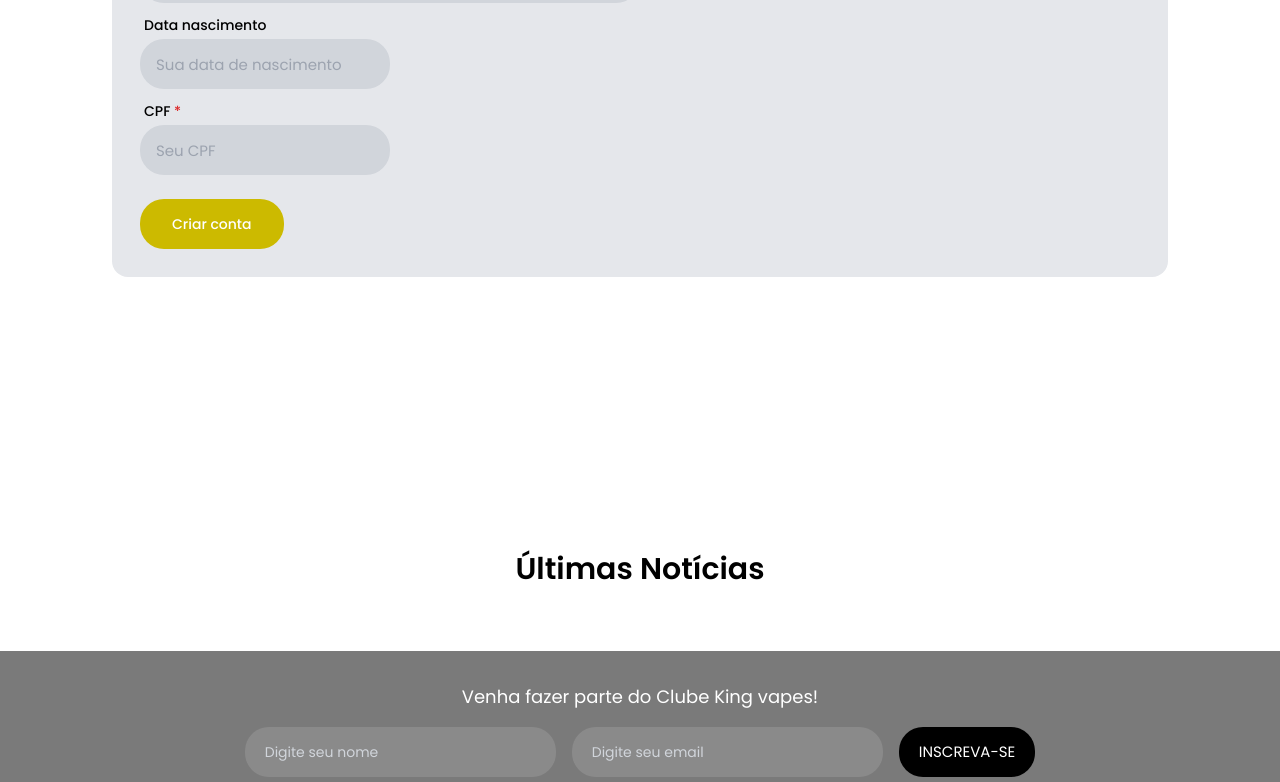
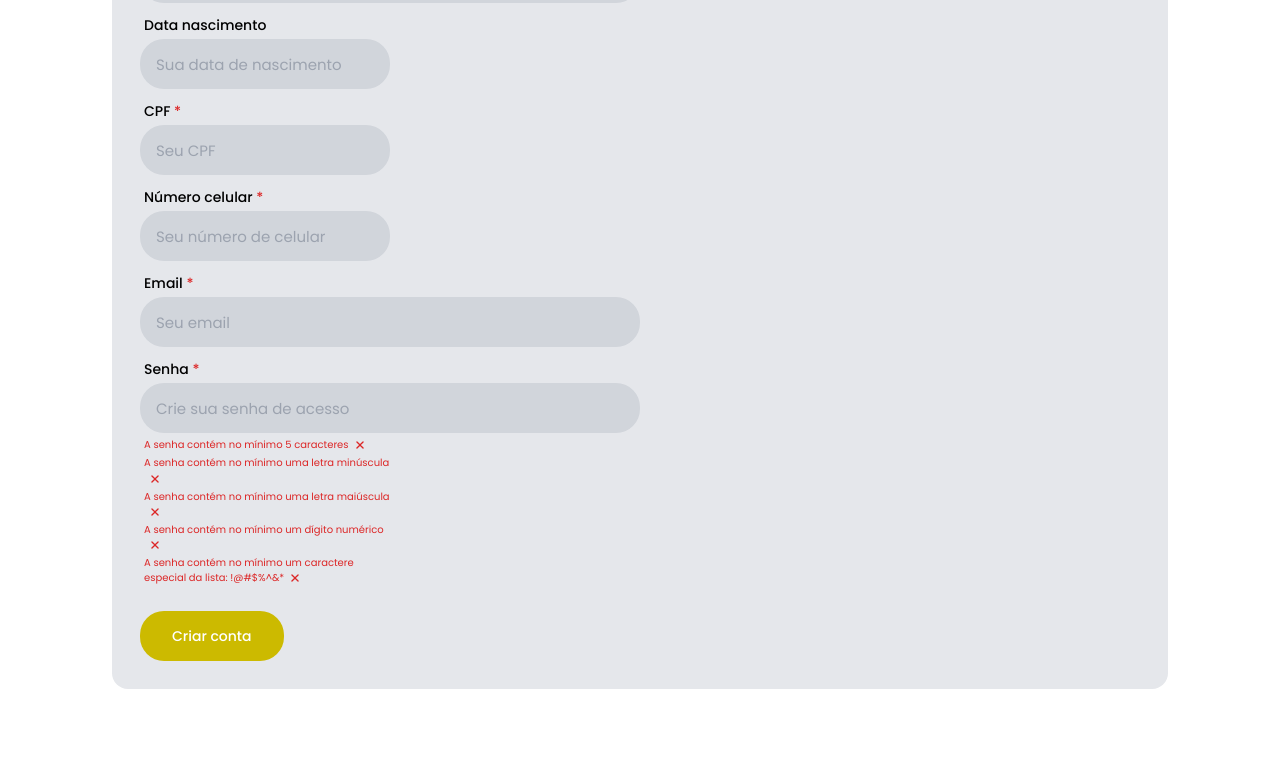
Before and after one commit to eduardop1p/store-vape, a Next.js app: page /create-account in a window 1280 px wide. Shown: the part 513-1295 px from the top of the page. Built offline with nearby package versions, Linux system fonts and the light colour scheme; no server answers.

Commit message:
correções de bugs e melhorias

```diff
--- a/src/components/create-account/input/index.tsx
+++ b/src/components/create-account/input/index.tsx
@@ -1,8 +1,14 @@
 'use client';
 
-import { type UseFormRegister, type FieldErrors } from 'react-hook-form';
+import {
+  type UseFormRegister,
+  type FieldErrors,
+  type UseFormWatch,
+} from 'react-hook-form';
 import { BodyTypePf } from '../pf';
-import { FormEvent } from 'react';
+import { FormEvent, useEffect, useRef } from 'react';
+import { FaCheck } from 'react-icons/fa6';
+import { IoClose } from 'react-icons/io5';
 
 interface Props {
   title: string;
@@ -12,6 +18,8 @@ interface Props {
   registerName: keyof BodyTypePf;
   optional?: boolean;
   placeholder: string;
+  type?: string;
+  watch?: UseFormWatch<BodyTypePf>;
 }
 
 export default function Input({
@@ -22,7 +30,24 @@ export default function Input({
   errors,
   optional,
   placeholder,
+  type = 'text',
+  watch,
 }: Props) {
+  let isRemoveKey = useRef(false);
+
+  useEffect(() => {
+    const onKeydown = (event: KeyboardEvent) => {
+      if (event.key === 'Backspace' || event.key === 'Delete') {
+        isRemoveKey.current = true;
+      } else {
+        isRemoveKey.current = false;
+      }
+    };
+    window.addEventListener('keydown', event => onKeydown(event));
+
+    return () => window.removeEventListener('keydown', onKeydown);
+  }, []);
+
   const handleInputYourDate = (event: FormEvent<HTMLInputElement>) => {
     const input = event.currentTarget;
     let value = input.value;
@@ -71,6 +96,36 @@ export default function Input({
     input.value = value;
   };
 
+  const handleInputNumber = (event: FormEvent<HTMLInputElement>) => {
+    const input = event.currentTarget;
+    let value = input.value;
+
+    if (isRemoveKey.current) {
+      input.value = value;
+      return;
+    }
+
+    value = value.replace(/[^\d]/g, '');
+
+    if (value.length) value = value.replace(/^(\d{1})/, '($1');
+    if (value.length > 2)
+      value = value.replace(/\D/g, '').replace(/^(\d{1})(\d{1})/, '($1$2) ');
+    if (value.length > 10)
+      value = value
+        .replace(/\D/g, '')
+        .replace(/^(\d{1})(\d{1})(\d{5})/, '($1$2) $3-');
+
+    // value = value.replace(/^(\d{2})(\d)/, '($1) $2');
+    // value = value.replace(/(\(\d{2}\) \d{5})(\d)/, '$1-$2');
+
+    if (value.length > 15) {
+      input.value = value.slice(0, 15);
+      return;
+    }
+
+    input.value = value;
+  };
+
   return (
     <div className="flex- gap-[2px] flex-col items-start w-full">
       <div className="flex flex-col gap-1 items-start w-full">
@@ -80,11 +135,14 @@ export default function Input({
             <small className="text-sm font-medium text-red-600">*</small>
           )}
         </label>
-        {registerName !== 'yourDate' && registerName !== 'cpf' && (
+        {registerName !== 'yourDate' &&
+          registerName !== 'cpf' &&
+          registerName !== 'number' &&
+          registerName !== 'password' && (
             <input
               className="w-full h-[50px] rounded-3xl px-4 text-[15px] font-normal text-secudary bg-gray-300 focus:shadow-sm focus:bg-primary transition-colors duration-200"
               id={id}
-            type="text"
+              type={type}
               placeholder={placeholder}
               {...register(registerName)}
             />
@@ -93,7 +151,7 @@ export default function Input({
           <input
             className="w-1/2 h-[50px] rounded-3xl px-4 text-[15px] font-normal text-secudary bg-gray-300 focus:shadow-sm focus:bg-primary transition-colors duration-200"
             id={id}
-            type="text"
+            type={type}
             placeholder={placeholder}
             {...register(registerName, {
               setValueAs(value) {
@@ -108,10 +166,29 @@ export default function Input({
           <input
             className="w-1/2 h-[50px] rounded-3xl px-4 text-[15px] font-normal text-secudary bg-gray-300 focus:shadow-sm focus:bg-primary transition-colors duration-200"
             id={id}
-            type="text"
+            type={type}
             placeholder={placeholder}
             {...register(registerName)}
             onInput={handleInputCpf}
+          />
+        )}
+        {registerName === 'number' && (
+          <input
+            className="w-1/2 h-[50px] rounded-3xl px-4 text-[15px] font-normal text-secudary bg-gray-300 focus:shadow-sm focus:bg-primary transition-colors duration-200"
+            id={id}
+            type={type}
+            placeholder={placeholder}
+            {...register(registerName)}
+            onInput={handleInputNumber}
+          />
+        )}
+        {registerName === 'password' && (
+          <input
+            className="w-full h-[50px] rounded-3xl px-4 text-[15px] font-normal text-secudary bg-gray-300 focus:shadow-sm focus:bg-primary transition-colors duration-200"
+            id={id}
+            type={type}
+            placeholder={placeholder}
+            {...register(registerName)}
           />
         )}
       </div>
@@ -120,6 +197,72 @@ export default function Input({
           {errors[registerName]?.message}
         </span>
       )}
+      {registerName === 'password' && watch && (
+        <div className="mt-1 flex flex-col gap-[1px] w-1/2 ml-1">
+          <PasswordValidationRequired
+            text="A senha contém no mínimo 5 caracteres"
+            validate={regexTestMinLenth(watch('password'))}
+          />
+          <PasswordValidationRequired
+            text="A senha contém no mínimo uma letra minúscula"
+            validate={regexTestContainLowerCase(watch('password'))}
+          />
+          <PasswordValidationRequired
+            text="A senha contém no mínimo uma letra maiúscula"
+            validate={regexTestContainUpperCase(watch('password'))}
+          />
+          <PasswordValidationRequired
+            text="A senha contém no mínimo um dígito numérico"
+            validate={regexTestContainNumber(watch('password'))}
+          />
+          <PasswordValidationRequired
+            text="A senha contém no mínimo um caractere especial da lista: !@#$%^&*"
+            validate={regexTestContainCaractere(watch('password'))}
+          />
+        </div>
+      )}
     </div>
   );
 }
+
+const PasswordValidationRequired = ({
+  text,
+  validate,
+}: {
+  text: string;
+  validate: boolean;
+}) => {
+  return (
+    <div
+      className={` text-[10px] ${validate ? 'text-green-600' : 'text-red-600'} font-normal mb-[2px]`}
+    >
+      {text}
+      {validate ? (
+        <FaCheck
+          className="inline-block fill-green-600 flex-none ml-1"
+          size={14}
+        />
+      ) : (
+        <IoClose
+          className="inline-block fill-red-600 flex-none ml-1"
+          size={14}
+        />
+      )}
+    </div>
+  );
+};
+
+const regexTestMinLenth = (val: string) =>
+  val ? /^(?=.{5,})/.test(val) : false;
+
+const regexTestContainLowerCase = (val: string) =>
+  val ? /^(?=.*[a-z])/.test(val) : false;
+
+const regexTestContainUpperCase = (val: string) =>
+  val ? /^(?=.*[A-Z])/.test(val) : false;
+
+const regexTestContainNumber = (val: string) =>
+  val ? /^(?=.*[0-9])/.test(val) : false;
+
+const regexTestContainCaractere = (val: string) =>
+  val ? /^(?=.*[!@#$%^&*])/.test(val) : false;
--- a/src/components/create-account/pf/index.tsx
+++ b/src/components/create-account/pf/index.tsx
@@ -4,6 +4,7 @@ import z from 'zod';
 import { useForm, SubmitHandler } from 'react-hook-form';
 import { zodResolver } from '@hookform/resolvers/zod';
 import Input from '../input';
+import validadeCpf from '@/services/validateCpf';
 
 const zodSchema = z.object({
   fullName: z.string().trim().min(1, 'Campo obrigatório'),
@@ -12,14 +13,32 @@ const zodSchema = z.object({
     .trim()
     .refine(
       val => /^(\d{2})\/(\d{2})\/(\d{4})$/.test(val),
-      'Data de nascimento inválida' // /^(\d{3})\/(\d{3})\/(\d{3})\/(\d{2})$/
+      'Data de nascimento inválida'
     )
     .optional(),
-  cpf: z.string().trim().min(1, 'Campo obrigatório'),
-  number1: z.string().trim(),
-  number2: z.string().trim().min(1, 'Campo obrigatório'),
+  cpf: z
+    .string()
+    .trim()
+    .min(1, 'Campo obrigatório')
+    .refine(val => validadeCpf(val), 'CPF inválido'),
+  number: z
+    .string()
+    .trim()
+    .min(1, 'Campo obrigatório')
+    .refine(
+      val => /^\(?([0-9]{2})\)?[-. ]?([0-9]{4,5})[-. ]?([0-9]{4})$/.test(val),
+      'Número de celular inválido'
+    ),
   email: z.string().trim().min(1, 'Campo obrigatório').email('Email inválido'),
-  password: z.string().trim().min(1, 'Campo obrigatório'),
+  password: z
+    .string()
+    .trim()
+    .min(1, 'Campo obrigatório')
+    .refine(
+      val =>
+        /^(?=.*[a-z])(?=.*[A-Z])(?=.*[0-9])(?=.*[!@#$%^&*])(?=.{5,})/.test(val),
+      'Senha fraca, confira os requisitos abaixo'
+    ),
 });
 
 export type BodyTypePf = z.infer<typeof zodSchema>;
@@ -29,6 +48,7 @@ export default function FormPf() {
     register,
     handleSubmit,
     formState: { errors },
+    watch,
   } = useForm<BodyTypePf>({
     resolver: zodResolver(zodSchema),
   });
@@ -72,6 +92,32 @@ export default function FormPf() {
             registerName="cpf"
             errors={errors}
           />
+          <Input
+            id="number"
+            title="Número celular"
+            placeholder="Seu número de celular"
+            register={register}
+            registerName="number"
+            errors={errors}
+          />
+          <Input
+            id="email"
+            title="Email"
+            placeholder="Seu email"
+            register={register}
+            registerName="email"
+            errors={errors}
+          />
+          <Input
+            id="password"
+            title="Senha"
+            placeholder="Crie sua senha de acesso"
+            register={register}
+            registerName="password"
+            errors={errors}
+            type="password"
+            watch={watch}
+          />
         </div>
       </div>
 
--- /dev/null
+++ b/src/services/validateCpf.ts
@@ -0,0 +1,40 @@
+export default function validadeCpf(cpf: string) {
+  // Remove todos os caracteres que não são números
+  cpf = cpf.replace(/[^\d]/g, '');
+
+  // Verifica se o CPF possui 11 dígitos numéricos
+  if (cpf.length !== 11) {
+    return false;
+  }
+
+  // Verifica se todos os dígitos são iguais
+  if (/^(\d)\1{10}$/.test(cpf)) {
+    return false;
+  }
+
+  // Calcula os dígitos verificadores
+  let soma = 0;
+  let resto;
+  for (let i = 1; i <= 9; i++) {
+    soma += parseInt(cpf.substring(i - 1, i)) * (11 - i);
+  }
+  resto = (soma * 10) % 11;
+  if (resto === 10 || resto === 11) {
+    resto = 0;
+  }
+  if (resto !== parseInt(cpf.substring(9, 10))) {
+    return false;
+  }
+  soma = 0;
+  for (let i = 1; i <= 10; i++) {
+    soma += parseInt(cpf.substring(i - 1, i)) * (12 - i);
+  }
+  resto = (soma * 10) % 11;
+  if (resto === 10 || resto === 11) {
+    resto = 0;
+  }
+  if (resto !== parseInt(cpf.substring(10, 11))) {
+    return false;
+  }
+  return true;
+}
```
Also changed, not shown: src/components/filters/index.tsx (+6 -9 lines). Lines whose indentation alone changed are shown as unchanged.
